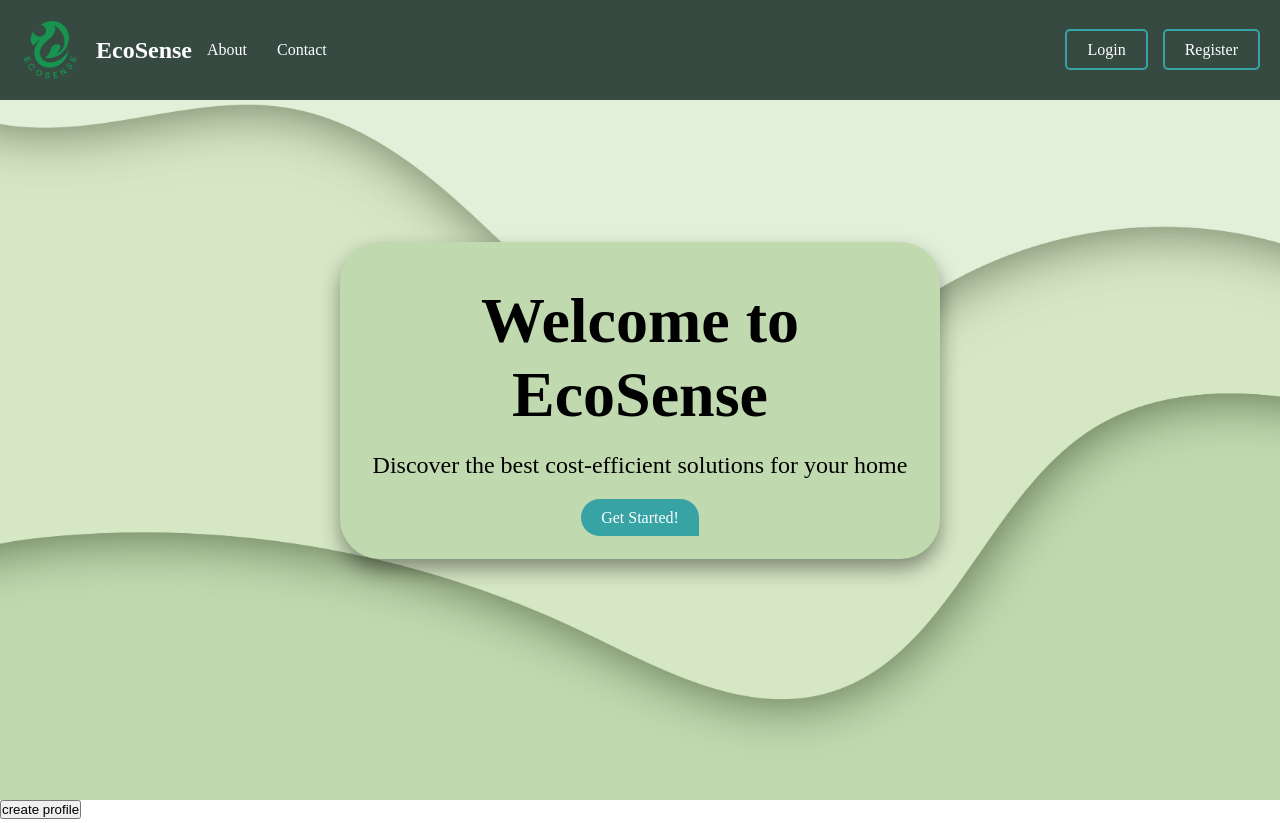
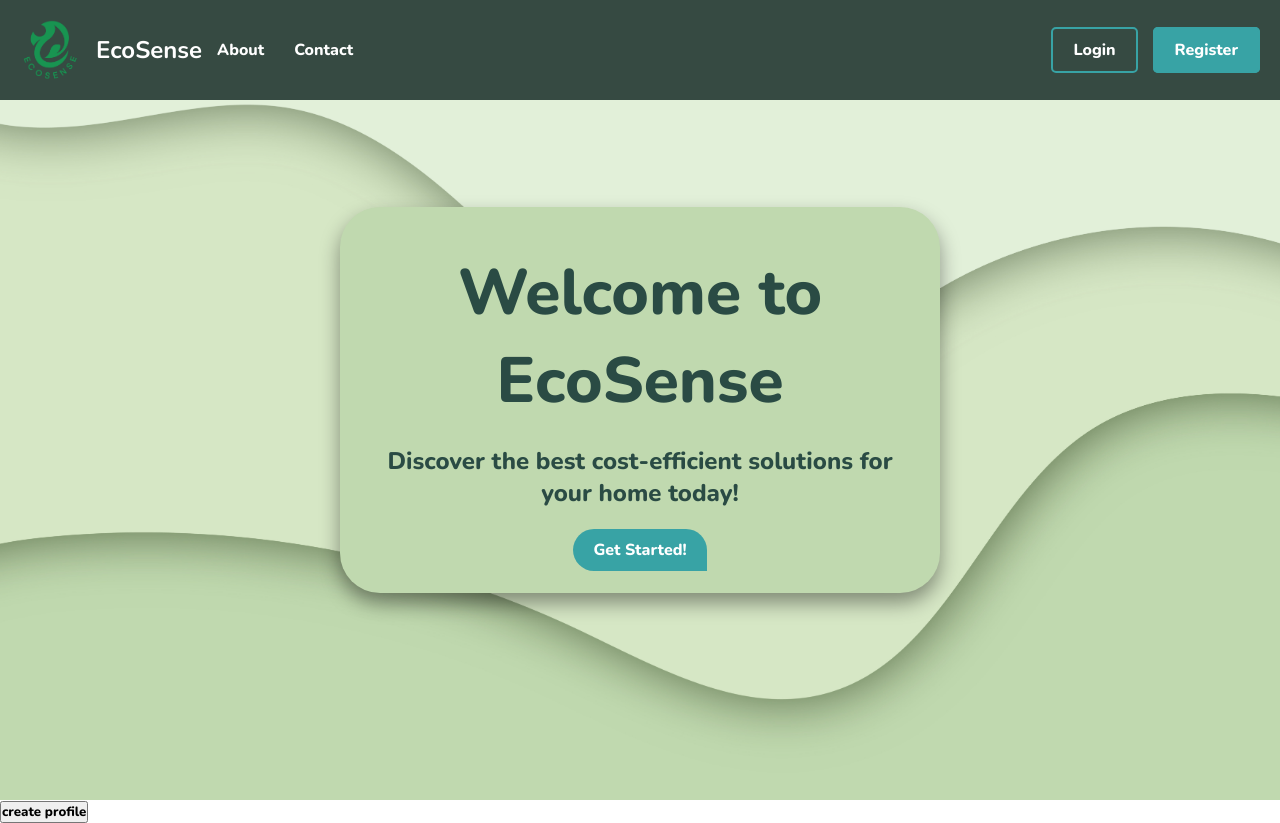
Before and after one commit to Jaehoonoo/EcoSense, a Next.js app: page / in a window 1280 px wide. Built offline with nearby package versions, Linux system fonts and the light colour scheme.

Commit message:
basically finished landing-page

```diff
--- a/app/globals.css
+++ b/app/globals.css
@@ -2,4 +2,6 @@
   box-sizing: border-box;
   padding: 0;
   margin: 0;
+  font-family: 'Nunito',sans-serif;
+  font-weight:800;
 }
--- a/app/page.js
+++ b/app/page.js
@@ -2,6 +2,8 @@
 
 import axios from "axios";
 import styles from '@/app/page.module.css';
+import Head from 'next/head';
+import Image from 'next/image';
 
 const createUserData = async (userId) => {
   const response = await axios.post("/api/createData", {
@@ -12,13 +14,23 @@ const createUserData = async (userId) => {
 
 export default function Home() {
   return (
+
+
     <div>
+
+      <Head>
+        {/* Preconnect to Google Fonts */}
+        <link rel="preconnect" href="https://fonts.googleapis.com" />
+        <link rel="preconnect" href="https://fonts.gstatic.com" crossorigin />
+        <link href="https://fonts.googleapis.com/css2?family=Nunito:ital,wght@0,200..1000;1,200..1000&display=swap" rel="stylesheet" />
+      </Head>
+
       {/*Header Section*/}
       <header className={styles.header}>
         <nav className={styles.nav}>
         <div className={styles.logo}>
-            <img src="/logo.png" alt="EcoSense Logo" className={styles.logoImage} />
-            <a href="#" className={styles.logoText}>EcoSense</a>
+            <Image width={50} height={50} src="/logo.png" alt="EcoSense Logo" className={styles.logoImage} />
+            <a href="#home" className={styles.logoText}>EcoSense</a>
           </div>
           <ul className={styles.navLink}>
 
@@ -37,7 +49,7 @@ export default function Home() {
       <section className={styles.hero}>
         <div className={styles.heroContent}>
           <h1>Welcome to EcoSense</h1>
-          <p>Discover the best cost-efficient solutions for your home</p>
+          <p>Discover the best cost-efficient solutions for your home today!</p>
           <a href="#cta" className={styles.ctaButton}>Get Started!</a>
         </div>
       </section>
--- a/app/page.module.css
+++ b/app/page.module.css
@@ -17,6 +17,7 @@
   .logo{
     display:flex;
     align-items: center;
+
   }
 
   .logoImage{
@@ -70,13 +71,14 @@
   }
 
   .registerButton {
-    background-color: transparent;
+    background-color: #38A3A5;
     border: 2px solid #38A3A5;
     color: white;
   }
 
   .registerButton:hover{
-    background-color: #38A3A5;
+    background-color: #2d8284;
+    border: 2px solid #2d8284;
     color:white;
   }
 
@@ -88,7 +90,8 @@
     align-items: center;
     justify-content: center;
     text-align: center;
-    color: black;
+    color: #2a4b44;
+
     background-size: cover;
     background-position: center;
 
```
